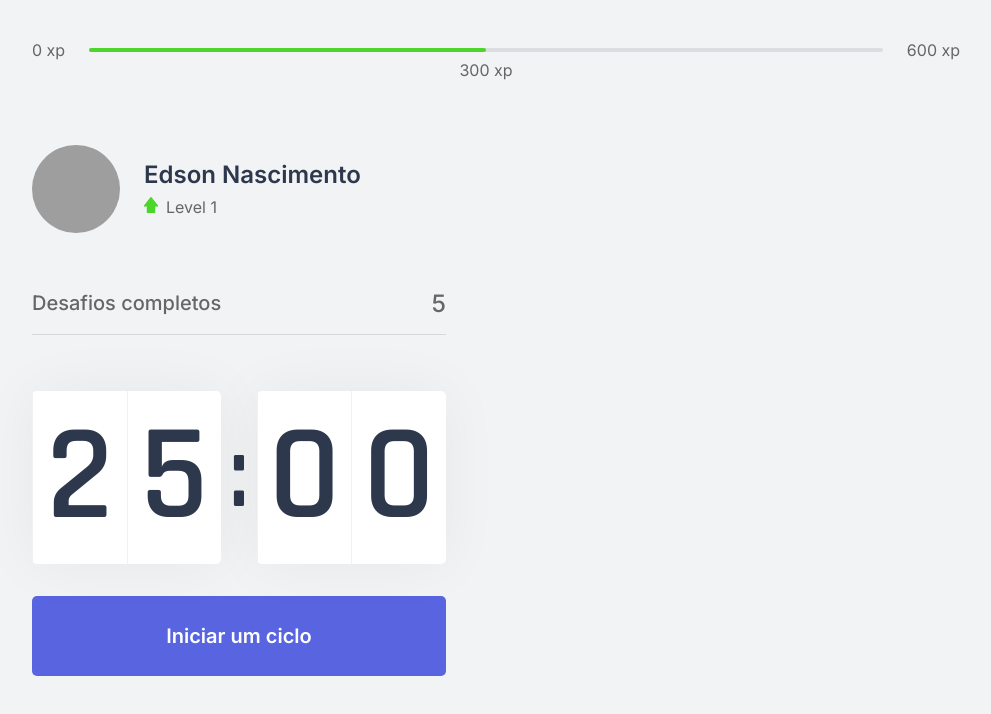
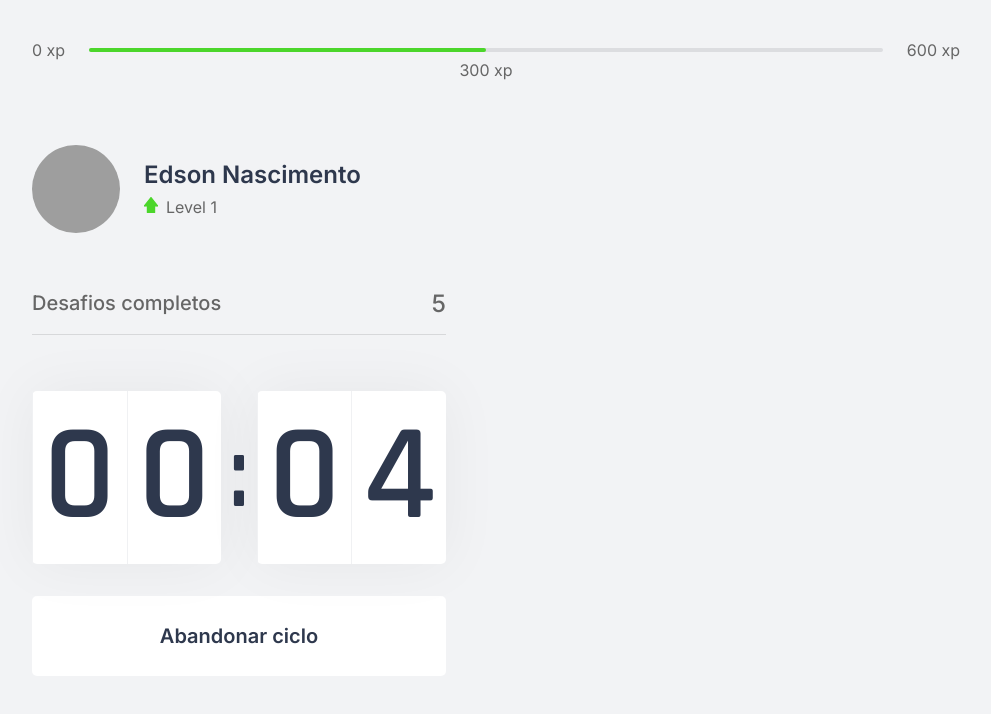
Before and after one commit to edsnasc/moveit-app-nlw4, a Next.js app: page / in a window 1280 px wide. Both pictures are taken after a click on the button "Iniciar um ciclo". Shown: the top 714 px of the page, without its empty margins (144-1135 px from the left). Built offline with nearby package versions, Linux system fonts and the light colour scheme; grey boxes are pictures that could not be loaded.

Commit message:
create hooks

```diff
--- a/src/components/Countdown.tsx
+++ b/src/components/Countdown.tsx
@@ -1,23 +1,74 @@
+import { useState, useEffect } from 'react';
 import styles from '../styles/components/Countdown.module.css';
 
+let countdownTimeout: NodeJS.Timeout;
+
 export function Countdown() {
+    const [time, setTime] = useState(0.1 * 60);
+    const [isActive, setIsActive] = useState(false);
+    const [hasFinished, setHasFinished] = useState(false);
+
+    const minutes = Math.floor(time / 60);
+    const seconds = time % 60;
+
+    const [minuteLeft, minuteRight] = String(minutes).padStart(2, '0').split('');
+    const [secondLeft, secondRight] = String(seconds).padStart(2, '0').split('');
+
+    function startCountdown() {
+        setIsActive(true);
+    }
+
+    function resetCountdown() {
+        clearTimeout(countdownTimeout);
+        setIsActive(false);
+        setTime(0.1 * 60);
+    }
+
+    useEffect(() => {
+        if(isActive && time > 0) {
+            countdownTimeout = setTimeout(() => {
+                setTime(time - 1);
+            }, 1000)
+        } else if (isActive && time == 0) {
+            setHasFinished(true);
+            setIsActive(false);
+        }
+    }, [isActive, time])
+
     return (
         <div>
             <div className={styles.countdownContainer}>
                 <div>
-                    <span>2</span>
-                    <span>5</span>
+                    <span>{minuteLeft}</span>
+                    <span>{minuteRight}</span>
                 </div>
                 <span>:</span>
                 <div>
-                    <span>0</span>
-                    <span>0</span>
+                    <span>{secondLeft}</span>
+                    <span>{secondRight}</span>
                 </div>
             </div>
 
-            <button type="button" className={styles.countdownButton}>
-                Iniciar um ciclo
+            { isActive ? (
+            <button
+            type="button"
+            className={`${styles.countdownButton} ${styles.countdownButtonActive}`}
+            onClick={resetCountdown}
+
+            >
+              Abandonar ciclo
             </button>
+            ) : (
+            <button
+            type="button"
+            className={styles.countdownButton}
+            onClick={startCountdown}
+
+            >
+              Iniciar um ciclo
+            </button>
+            )}
+
         </div>
     );
 }
--- a/src/pages/index.tsx
+++ b/src/pages/index.tsx
@@ -1,7 +1,7 @@
 import { CompletedChallenges } from "../components/CompletedChallenges";
 import { Profile } from "../components/Profile"
 import { ExperienceBar } from "../components/Experience-bar"
-import { Countdown } from "../components/countdown"
+import { Countdown } from "../components/Countdown"
 
 import Head from 'next/head';
 
--- a/src/styles/components/Countdown.module.css
+++ b/src/styles/components/Countdown.module.css
@@ -55,4 +55,20 @@
 
     font-size: 1.25rem;
     font-weight: 600;
+
+    transition: background-color 0.2s;
 }
+
+.countdownButton:hover {
+    background: var(--blue-dark);
+}
+
+.countdownButtonActive {
+    background: var(--white);
+    color: var(--title);
+}
+
+.countdownButtonActive:hover {
+    background: var(--red);
+    color: var(--white);
+}
```
